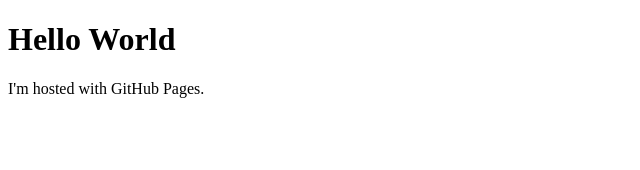
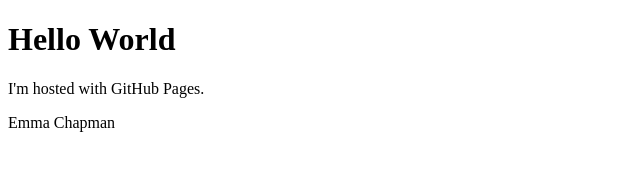
Before and after one commit to elc-100/elc-100.github.io, a plain HTML site: page HelloWorld.html in a window 1280 px wide. Shown: the whole page, without its empty margins (0-640 px from the left). Drawn offline with Linux system fonts and the light colour scheme.

Commit message:
Update HelloWorld.html
Added footer

```diff
--- a/HelloWorld.html
+++ b/HelloWorld.html
@@ -7,4 +7,5 @@
 <h1>Hello World</h1>
 <p>I'm hosted with GitHub Pages.</p>
 </body>
+<footer>Emma Chapman</footer>
 </html>
```
